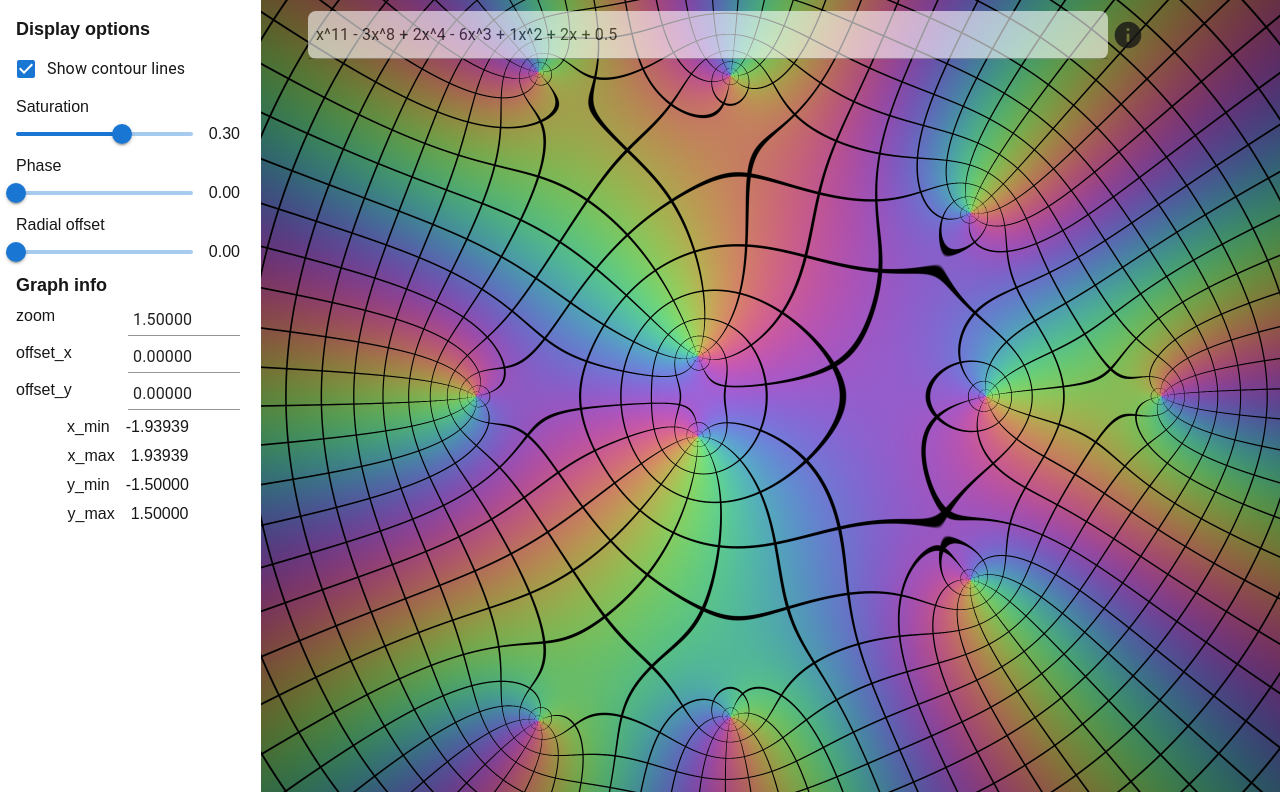
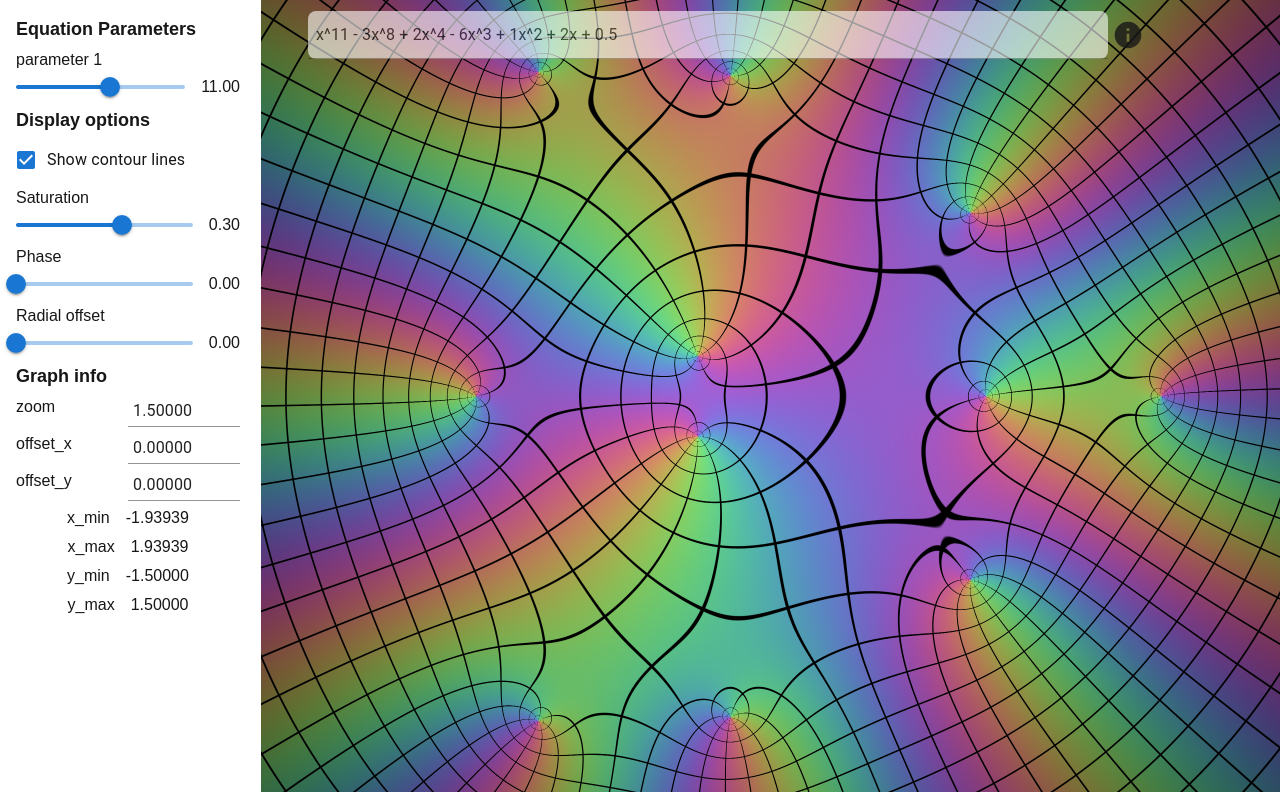
Before and after one commit to AustereTriceratops/complex-graphing-tool, a Next.js app: page / in a window 1280 px wide. Built offline with nearby package versions, Linux system fonts and the light colour scheme; what @mui/material-nextjs would draw is missing.

Commit message:
progress on hooking up parameters to the control panel

```diff
--- a/app/app.jsx
+++ b/app/app.jsx
@@ -7,7 +7,7 @@ import { EquationInput, ControlPanel } from './components';
 import { createFragmentShader } from './shader/shaders';
 import Parser from './parsing/Parser';
 import Lexer from './parsing/Lexer';
-import { GLSLVisitor, EquationVisitor } from './parsing/visitors';
+import { GLSLVisitor, EquationVisitor, ParameterVisitor } from './parsing/visitors';
 
 const App = () => {
     //
@@ -114,13 +114,13 @@ const App = () => {
     //
     // EQUATION INPUT
     //
-    const [equation, setEquation] = useState('')
+    const [equation, setEquation] = useState('');
+    const [parameters, setParameters] = useState([]);
     const [ast, setAst] = useState(undefined);
     const [error, setError] = useState(false);
 
     const updateEquation = (eq) => {
-        console.log('updating equation')
-        setEquation(eq)
+        setEquation(eq);
         const tokens = Lexer.scan(eq);
 
         const {ast, accept} = Parser.parse(tokens);
@@ -147,6 +147,11 @@ const App = () => {
             // const printVisitor = new PrintVisitor();
             // ast.accept(printVisitor);
 
+            const parameterVisitor = new ParameterVisitor();
+            ast.accept(parameterVisitor);
+            const params = parameterVisitor.parameters;
+            setParameters(params);
+
             const glManager = programRef.current;
 
             if (glManager) {
@@ -165,10 +170,6 @@ const App = () => {
     ///
     /// EQUATION CONTROLS
     ///
-    const [equationParameter1, setEquationParameter1] = useState(0);
-    // const [equationParameter2, setEquationParameter2] = useState(0)
-    // const [equationParameter3, setEquationParameter3] = useState(0)
-    // const [equationParameter4, setEquationParameter4] = useState(0)
 
 
     //
@@ -217,6 +218,8 @@ const App = () => {
                 setDisplayContours={setDisplayContours}
                 saturation={saturation}
                 setSaturation={setSaturation}
+                parameters={parameters}
+                setParameters={setParameters}
             />
             <canvas
                 ref={canvasRef}
--- a/app/components/ControlPanel.js
+++ b/app/components/ControlPanel.js
@@ -9,6 +9,7 @@ const ControlPanel = (props) => {
     const {
         offsetX, setOffsetX, offsetY, setOffsetY, zoom, setZoom, aspect, phase, setPhase,
         radialOffset, setRadialOffset, displayContours, setDisplayContours, saturation, setSaturation,
+        parameters, setParameters
     } = props;
 
     const xMin = useMemo(() => {
@@ -43,15 +44,27 @@ const ControlPanel = (props) => {
             minWidth: '20%',
             gap: '5px'
         }}>
-            {/* <p style={{fontSize: '18px', fontWeight: '600'}}>Equation Parameters</p>
-            <InputSlider
-                title="parameter 1"
-                value={equationParameter1}
-                step={0.01}
-                min={-10}
-                max={10}
-                setValue={setEquationParameter1}
-            /> */}
+            <p style={{fontSize: '18px', fontWeight: '600'}}>Equation Parameters</p>
+            { (parameters.length > 0) &&
+                <InputSlider
+                    title={`parameter 1`}
+                    value={parameters[0].value}
+                    step={0.01}
+                    min={-100}
+                    max={100}
+                    setValue={
+                        (newVal) => {
+                            parameters.forEach((param, j) => {
+                                if (j == 0) {
+                                    param.value = newVal
+                                }
+                            });
+
+                            setParameters(parameters);
+                        }
+                    }
+                />
+            }
             <p style={{fontSize: '18px', fontWeight: '600'}}>Display options</p>
             <FormControlLabel control={
                 <Checkbox
```
